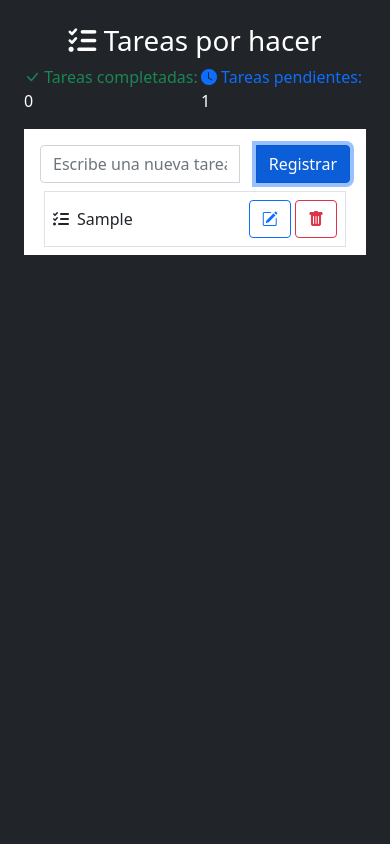
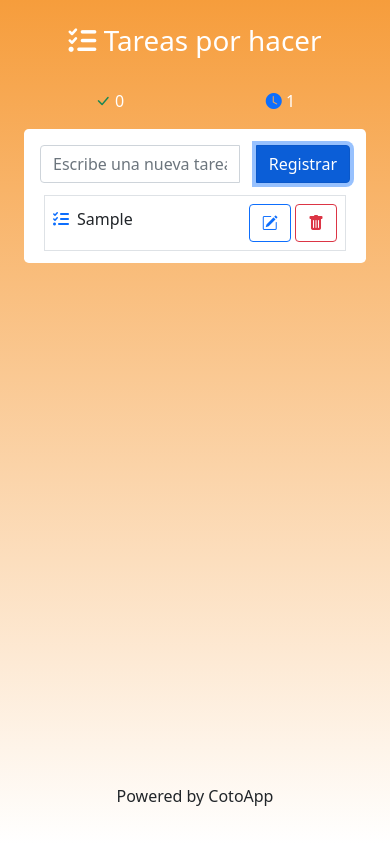
Before and after one commit to MoralessF/toDo, a plain HTML site: page index.html in a window 390 px wide. Both pictures are taken after typing "Sample" into the empty fields and a click on the button "Registrar". Drawn offline with nearby package versions, Linux system fonts and the light colour scheme.

Commit message:
Version 3.0: Responsividad, diseño y corrección de bugs

```diff
--- a/index.html
+++ b/index.html
@@ -1,5 +1,5 @@
 <!DOCTYPE html>
-<html lang="en">
+<html lang="en" id="principal">
 <head>
     <meta charset="UTF-8">
     <meta http-equiv="X-UA-Compatible" content="IE=edge">
@@ -7,33 +7,37 @@
     <!-- CSS only -->
     <link href="https://cdn.jsdelivr.net/npm/bootstrap@5.1.3/dist/css/bootstrap.min.css" rel="stylesheet" integrity="sha384-1BmE4kWBq78iYhFldvKuhfTAU6auU8tT94WrHftjDbrCEXSU1oBoqyl2QvZ6jIW3" crossorigin="anonymous">
     <link rel="stylesheet" href="https://cdn.jsdelivr.net/npm/bootstrap-icons@1.8.1/font/bootstrap-icons.css">
-    <link rel="stylesheet" href="https://cdnjs.cloudflare.com/ajax/libs/font-awesome/6.0.0/css/all.min.css" integrity="sha512-9usAa10IRO0HhonpyAIVpjrylPvoDwiPUiKdWk5t3PyolY1cOd4DSE0Ga+ri4AuTroPR5aQvXU9xC6qOPnzFeg==" crossorigin="anonymous" referrerpolicy="no-referrer"
-    />
+    <link rel="stylesheet" href="https://cdnjs.cloudflare.com/ajax/libs/font-awesome/6.0.0/css/all.min.css" integrity="sha512-9usAa10IRO0HhonpyAIVpjrylPvoDwiPUiKdWk5t3PyolY1cOd4DSE0Ga+ri4AuTroPR5aQvXU9xC6qOPnzFeg==" crossorigin="anonymous" referrerpolicy="no-referrer"/>
+    <link rel="stylesheet" href="./styles.css">
     <title>To Do</title>
 </head>
-<body class="bg-dark">
-    <div class="p-4">
+<body id="cuerpo">
+    <div class="p-4 container-fluid">
         <div>
             <div>
-                <h1 class="text-white text-center ">
+                <h1 class="text-white text-center pb-4">
                     <i class="fa-solid fa-list-check"></i>
                     Tareas por hacer
                 </h1>
             </div>
             <div class="d-flex justify-content-around">
-                <div  class="text-success d-flex">
+                <div  class="d-flex text-success" id="completadas">
                     <p>
                         <i class="bi bi-check-lg"></i>
-                        Tareas completadas:
+                        <span class="contador">
+                            Tareas completadas:
+                        </span>
                         <span class="text-white" id="contadorCompletas">
                             0
                         </span>
                     </p>
                 </div>
-                <div  class="text-primary d-flex">
+                <div  class="d-flex text-primary" id="pendientes">
                     <p>
                         <i class="bi bi-clock-fill"></i>
-                        Tareas pendientes:
+                        <span class="contador">
+                            Tareas pendientes:
+                        </span>
                         <span class="text-white" id="contadorPendientes">
                             0
                         </span>
@@ -41,10 +45,10 @@
                 </div>
             </div>
         </div>
-        <div class="bg-white p-2 container">
+        <div class="bg-white p-2 container rounded-3">
             <form onsubmit="guardarTarea(event)">
                 <div class="input-group">
-                    <input id="tarea" type="text" class="form-control m-2" placeholder="Escribe una nueva tarea" aria-label="Escribe una nueva tarea" aria-describedby="button-addon2">
+                    <input onchange="guardarTarea(event)" id="tarea" type="text" class="form-control m-2" placeholder="Escribe una nueva tarea" aria-label="Escribe una nueva tarea" aria-describedby="button-addon2">
                     <button class="btn btn-primary m-2" type="submit" id="button-addon2">
                         Registrar
                     </button>
@@ -54,13 +58,10 @@
             <div  id="cardsTareas" class="container">
             </div>
         </div>
-
-        <!-- <div class="container"> input-group
-            <div class="row p-3 gap-2" id="cardsActividades">
-            </div>
-        </div> -->
-
     </div>
+    <footer id="footer" class="d-flex justify-content-center">
+        Powered by CotoApp
+    </footer>
 
     <script src="./main.js"></script>
     <!-- JavaScript Bundle with Popper -->
--- a/main.js
+++ b/main.js
@@ -22,12 +22,15 @@ const editarTareaaux = () => {
 const editarTarea = (id) =>
 {
     let tareaEditada = prompt('Ingresa nuevo nombre tarea.')
+    if(tareaEditada!==''&&tareaEditada!==null)
+    {
         const tareaAux = tareas.find((tarea)=>tarea.id==id);
         tareaAux.nombre=tareaEditada;
         const tareasJson = JSON.stringify(tareas);
         localStorage.setItem('tareas', tareasJson);
         contadorTareas(-1);
         renderizarActividades();
+    }
 }
 
 const contadorTareas = (id) =>
@@ -50,15 +53,8 @@ const contadorTareas = (id) =>
             localStorage.setItem('tareas', tareasJson);
 
         }
-        if(tarea.estado == "pendiente")
-        {
-            pendientes++;
-
-        }
-        else
-        {
-            completas++;
-        }
+        if(tarea.estado == "pendiente"){pendientes++;}
+        else{completas++;}
     })
 
     contadorCompletas.innerText = completas;
@@ -68,18 +64,20 @@ const contadorTareas = (id) =>
 
 const construirTarea = (tarea) => {
 
-   let tarea2 =`<div ondblclick="contadorTareas(${tarea.id})" class="border d-flex justify-content-between p-2">
-            <div id="actividad" class="d-flex align-items-center">`;
+   let tarea2 =`<div ondblclick="contadorTareas(${tarea.id})" class="border d-flex justify-content-between p-2 mt-1 mb-1">
+            <div class="d-flex">
+                <h6 id="actividad" class="d-flex align-items-center">`;
     if(tarea.estado == "pendiente")
     {
-        tarea2+= `<i id = "pendiente" class="fa-solid fa-list-check me-2"></i> <span class="">${tarea.nombre}</span>`;
+        tarea2+= `<i id = "pendiente" class="fa-solid fa-list-check me-2 text-primary"></i> <span class="">${tarea.nombre}</span>`;
     }
     else
     {
-        tarea2+= `<i id = "completa" class="bi bi-check-lg me-2"></i> <span class="text-decoration-line-through">${tarea.nombre}</span>`;
+        tarea2+= `<i id = "completa" class="bi bi-check-lg me-2 text-success"></i> <span class="text-decoration-line-through">${tarea.nombre}</span>`;
     }
 
-    tarea2+= `</div>
+    tarea2+= `</h6>
+            </div>
             <div>
                 <button class="editar btn btn-outline-primary" onclick="editarTarea(${tarea.id})">
                     <i class="bi bi-pencil-square"></i>
@@ -131,6 +129,8 @@ const guardarTarea = (e) => {
     e.preventDefault();
     const tiempoActual = new Date();
     const nombre = nombreTarea.value;
+    if(nombreTarea.value!=="")
+    {
         nombreTarea.value='';
         let tarea = {};
         console.log("entre");
@@ -143,6 +143,7 @@ const guardarTarea = (e) => {
         contadorTareas(tarea.id);
         renderizarActividades();
     }
+}
 
 const init = () => {
     const tareasLocales = localStorage.getItem('tareas');
--- /dev/null
+++ b/styles.css
@@ -0,0 +1,32 @@
+@media (max-width: 400px) {
+    .contador {
+      display: none;
+    }
+    #principal{
+        height: 100%;
+    }
+
+    #cuerpo{
+        height: 50%;
+        background: linear-gradient(#f69d3c, #fff);
+    }
+  }
+
+html{
+    height: 100%;
+}
+
+body{
+    height: 100%;
+    background: linear-gradient(#f69d3c, #fff);
+      /* background: repeating-linear-gradient(top left -45deg, red, red 5px, white 5px, white 10px);
+      background: repeating-linear-gradient(to top left, red, red 5px, white 5px, white 10px); */
+  }
+
+#footer
+{
+    position:absolute;
+     bottom:0;
+     width:100%;
+     height:60px;
+}
```
Lines whose indentation alone changed are shown as unchanged.
